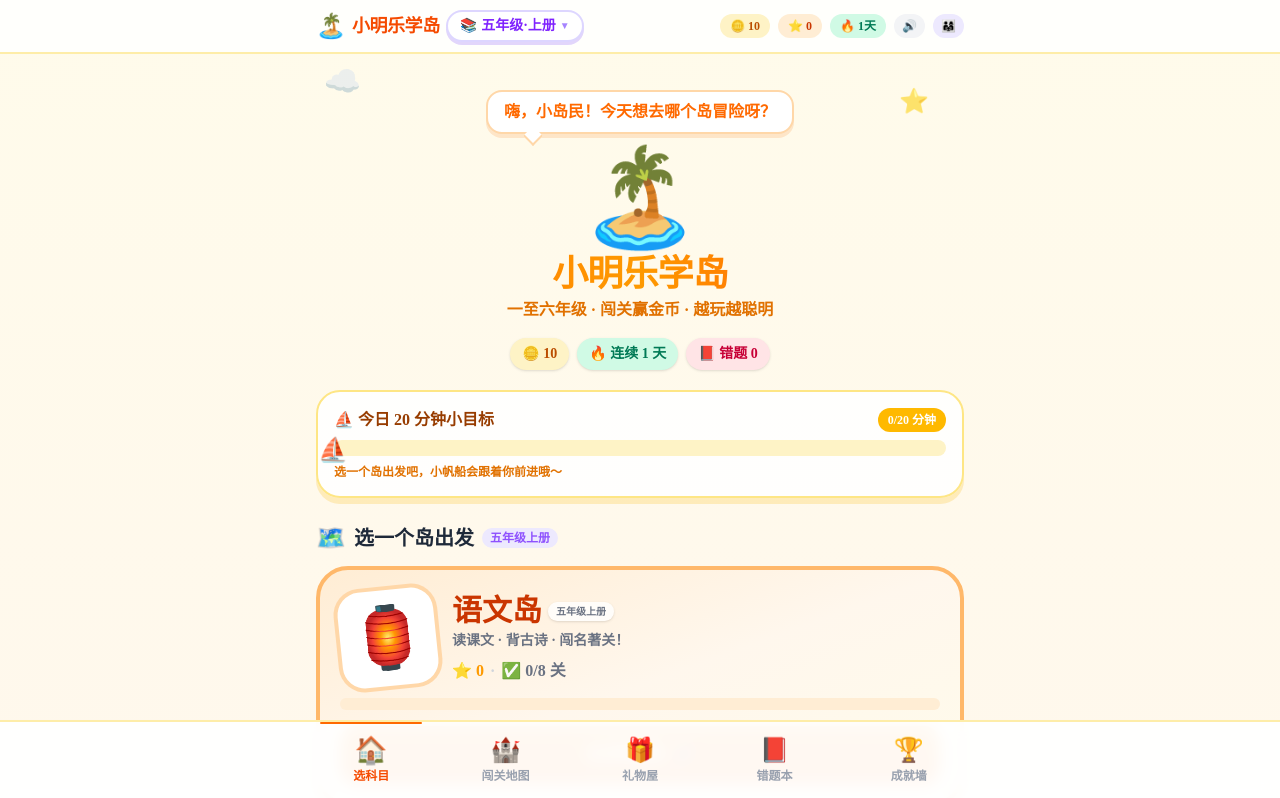
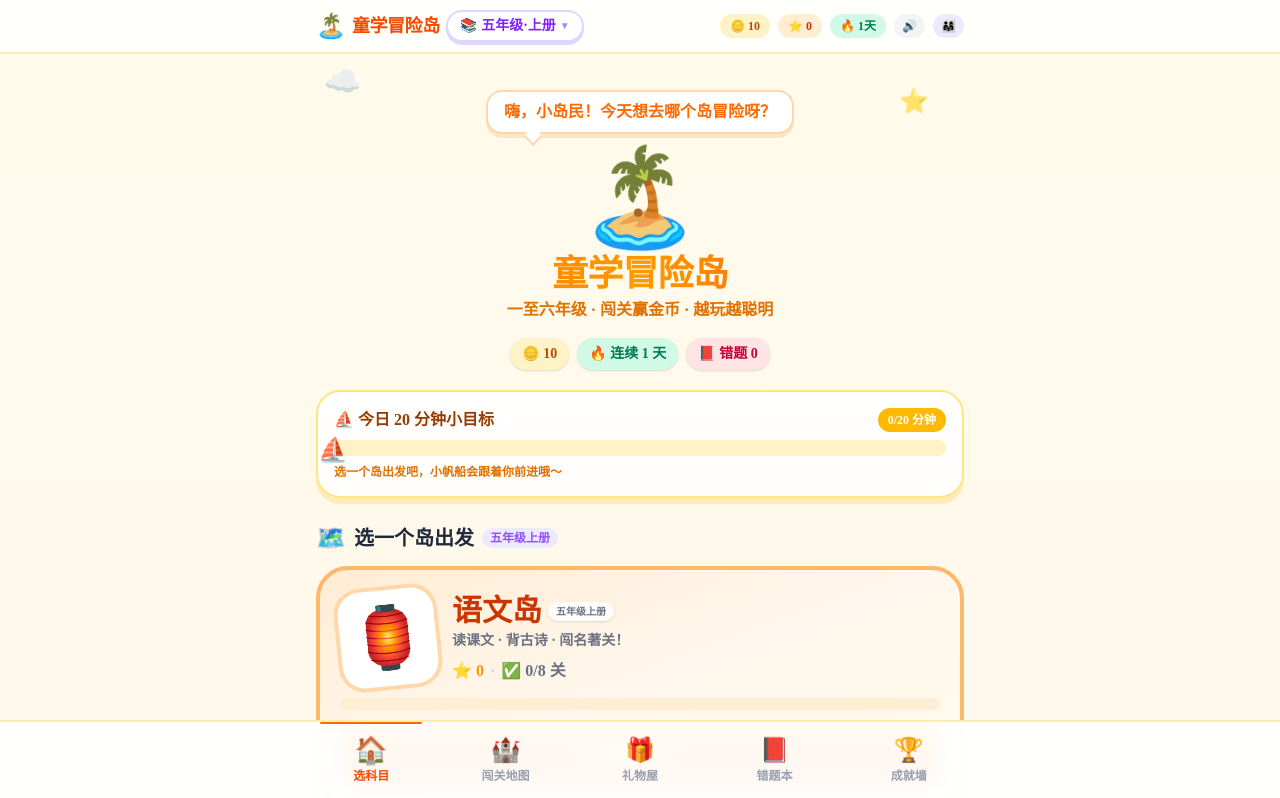
Before and after one commit to bestop/ibook, a Next.js app: page / in a window 1280 px wide. Shown: the top 798 px of the page. Built offline with nearby package versions, Linux system fonts and the light colour scheme.

Commit message:
feat: 全端品牌更名「小明乐学岛」→「童学冒险岛」（网页版标题/SEO/正文、小程序导航与页面、manifest API；keywords 保留旧名兼容检索）

```diff
--- a/miniprogram/app.js
+++ b/miniprogram/app.js
@@ -1,4 +1,4 @@
-// 小明乐学岛 · 小程序端
+// 童学冒险岛 · 小程序端
 // 教材与闯关内容从数据域名（https://lx.hikid.vip，备用 www.hikid.org）获取，本地仅存学习进度。
 const api = require('./utils/api')
 
--- a/miniprogram/app.json
+++ b/miniprogram/app.json
@@ -11,7 +11,7 @@
   ],
   "window": {
     "navigationBarBackgroundColor": "#DDF3FF",
-    "navigationBarTitleText": "小明乐学岛",
+    "navigationBarTitleText": "童学冒险岛",
     "navigationBarTextStyle": "black",
     "backgroundColor": "#DDF3FF",
     "backgroundTextStyle": "dark"
--- a/miniprogram/pages/home/index.json
+++ b/miniprogram/pages/home/index.json
@@ -1,5 +1,5 @@
 {
-  "navigationBarTitleText": "小明乐学岛",
+  "navigationBarTitleText": "童学冒险岛",
   "usingComponents": {
     "mp-tabbar": "/components/mp-tabbar/index"
   }
--- a/miniprogram/project.config.json
+++ b/miniprogram/project.config.json
@@ -1,5 +1,5 @@
 {
-  "description": "小明乐学岛小程序端 · 教材与闯关内容从 https://lx.hikid.vip 实时获取",
+  "description": "童学冒险岛小程序端 · 教材与闯关内容从 https://lx.hikid.vip 实时获取",
   "packOptions": {
     "ignore": [
       { "type": "file", "value": "README.md" }
--- a/src/app/api/mp/manifest/route.ts
+++ b/src/app/api/mp/manifest/route.ts
@@ -34,7 +34,7 @@ export function GET() {
   const version = createHash('sha1').update(JSON.stringify(subjects)).digest('hex').slice(0, 12)
   return NextResponse.json(
     {
-      name: '小明乐学岛',
+      name: '童学冒险岛',
       version, // 全库内容版本号
       generatedAt: new Date().toISOString(),
       counts: { subjects: subjects.length, levels: subjects.reduce((n, s) => n + s.levelCount, 0) },
--- a/src/app/layout.tsx
+++ b/src/app/layout.tsx
@@ -22,10 +22,10 @@ export const viewport: Viewport = {
 };
 
 export const metadata: Metadata = {
-  title: "小明乐学岛 | 一至六年级语数外闯关小游戏",
+  title: "童学冒险岛 | 一至六年级语数外闯关小游戏",
   description:
-    "小明乐学岛：一至六年级语文、数学、英语闯关学习游戏，覆盖统编/沪教/人教（PEP）2024～2026 秋最新教材，共 31 个科目岛、258 关 2580 道精选题，每题带详细解析。每日 20 分钟、金币兑换亲子奖励（礼物屋）、错题本与成就体系，让孩子在游戏中爱上学习。",
-  keywords: ["小明乐学岛", "学习闯关岛", "一年级语文", "一年级数学", "一年级英语", "二年级语文", "二年级数学", "二年级英语", "六年级语文", "六年级数学", "六年级英语", "人教版数学", "人教版PEP英语", "人教版英语", "沪教版数学", "沪教版英语", "沪教版数学预备年级", "沪教版英语预备年级", "人教版一年级数学", "人教版二年级数学", "人教版三年级数学", "人教版四年级数学", "人教版五年级数学", "PEP一年级英语", "PEP二年级英语", "PEP三年级英语", "PEP四年级英语", "PEP五年级英语", "PEP六年级英语", "五四学制", "六三制", "五年级语文", "四年级语文", "三年级语文", "五年级数学", "四年级数学", "三年级数学", "五年级英语", "四年级英语", "三年级英语", "沪教版", "闯关游戏", "随堂测验", "2026新版", "统编版", "沪教版新教材", "亲子奖励", "学习游戏"],
+    "童学冒险岛：一至六年级语文、数学、英语闯关学习游戏，覆盖统编/沪教/人教（PEP）2024～2026 秋最新教材，共 31 个科目岛、258 关 2580 道精选题，每题带详细解析。每日 20 分钟、金币兑换亲子奖励（礼物屋）、错题本与成就体系，让孩子在游戏中爱上学习。",
+  keywords: ["童学冒险岛", "小明乐学岛", "学习闯关岛", "一年级语文", "一年级数学", "一年级英语", "二年级语文", "二年级数学", "二年级英语", "六年级语文", "六年级数学", "六年级英语", "人教版数学", "人教版PEP英语", "人教版英语", "沪教版数学", "沪教版英语", "沪教版数学预备年级", "沪教版英语预备年级", "人教版一年级数学", "人教版二年级数学", "人教版三年级数学", "人教版四年级数学", "人教版五年级数学", "PEP一年级英语", "PEP二年级英语", "PEP三年级英语", "PEP四年级英语", "PEP五年级英语", "PEP六年级英语", "五四学制", "六三制", "五年级语文", "四年级语文", "三年级语文", "五年级数学", "四年级数学", "三年级数学", "五年级英语", "四年级英语", "三年级英语", "沪教版", "闯关游戏", "随堂测验", "2026新版", "统编版", "沪教版新教材", "亲子奖励", "学习游戏"],
 };
 
 export default function RootLayout({
--- a/src/app/page.tsx
+++ b/src/app/page.tsx
@@ -159,7 +159,7 @@ export default function Home() {
           <motion.span animate={{ scale: [1, 1.2, 1] }} transition={{ repeat: Infinity, duration: 1.2 }} className="text-6xl">
             🏝️
           </motion.span>
-          <p className="font-black text-orange-500">小明乐学岛加载中…</p>
+          <p className="font-black text-orange-500">童学冒险岛加载中…</p>
         </div>
       </div>
     )
@@ -183,7 +183,7 @@ export default function Home() {
           <div className="mx-auto flex w-full max-w-2xl items-center justify-between gap-2 px-3 py-2.5">
             <div className="flex items-center gap-1.5">
               <span className="text-2xl">🏝️</span>
-              <h1 className="hidden text-lg font-black tracking-tight text-orange-600 sm:block">小明乐学岛</h1>
+              <h1 className="hidden text-lg font-black tracking-tight text-orange-600 sm:block">童学冒险岛</h1>
               <TextbookPicker />
             </div>
             <div className="flex items-center gap-1 sm:gap-2">
@@ -216,7 +216,7 @@ export default function Home() {
                   <DialogHeader>
                     <DialogTitle className="text-lg font-black">👨‍👩‍👧 使用指南</DialogTitle>
                     <DialogDescription className="text-left text-sm font-bold leading-relaxed">
-                      「小明乐学岛」覆盖一至六年级上册语文、数学、英语，共 31 个科目岛、258 关 2580 道精选题，每题都配详细解析。
+                      「童学冒险岛」覆盖一至六年级上册语文、数学、英语，共 31 个科目岛、258 关 2580 道精选题，每题都配详细解析。
                       语文采用统编教材（六上分六三制/五四学制两版），数学、英语各年级均提供沪教版与人教版两套题库，内容按 2024～2026 秋季最新课本编写。
                       顶部左上角可随时切换年级、上下册和版本，建议孩子每天玩 20 分钟。
                     </DialogDescription>
--- a/src/components/game/home-view.tsx
+++ b/src/components/game/home-view.tsx
@@ -232,7 +232,7 @@ export default function HomeView({ onSelectSubject }: HomeViewProps) {
             🏝️
           </motion.p>
           <h1 className="mt-2 bg-gradient-to-r from-orange-500 via-amber-500 to-rose-500 bg-clip-text text-3xl font-black tracking-tight text-transparent sm:text-4xl">
-            小明乐学岛
+            童学冒险岛
           </h1>
           <p className="mt-1 text-sm font-black text-amber-600 sm:text-base">
             一至六年级 · 闯关赢金币 · 越玩越聪明
```
Also changed, not shown: miniprogram/README.md, 2 other files (tests, documents, lock files or other folders).
